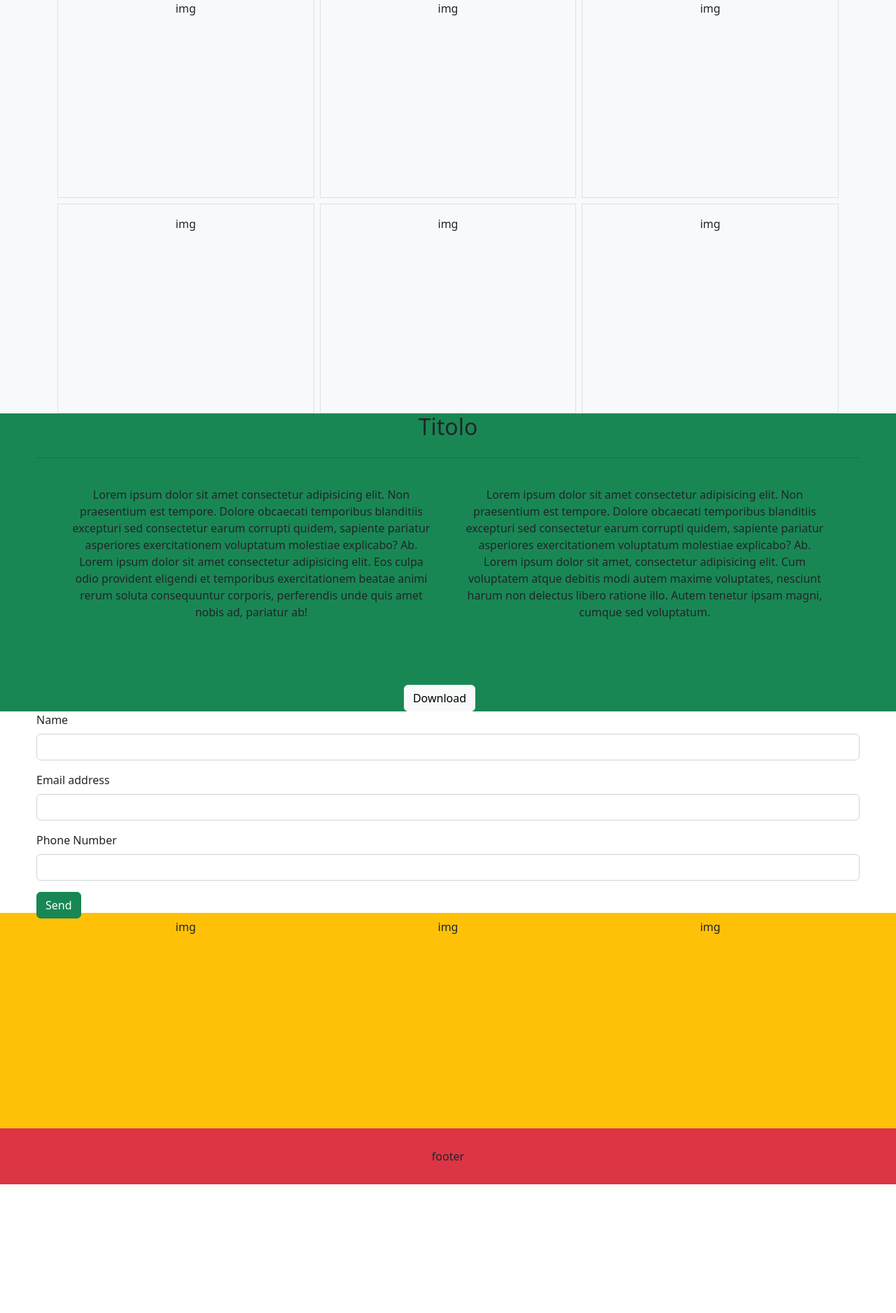
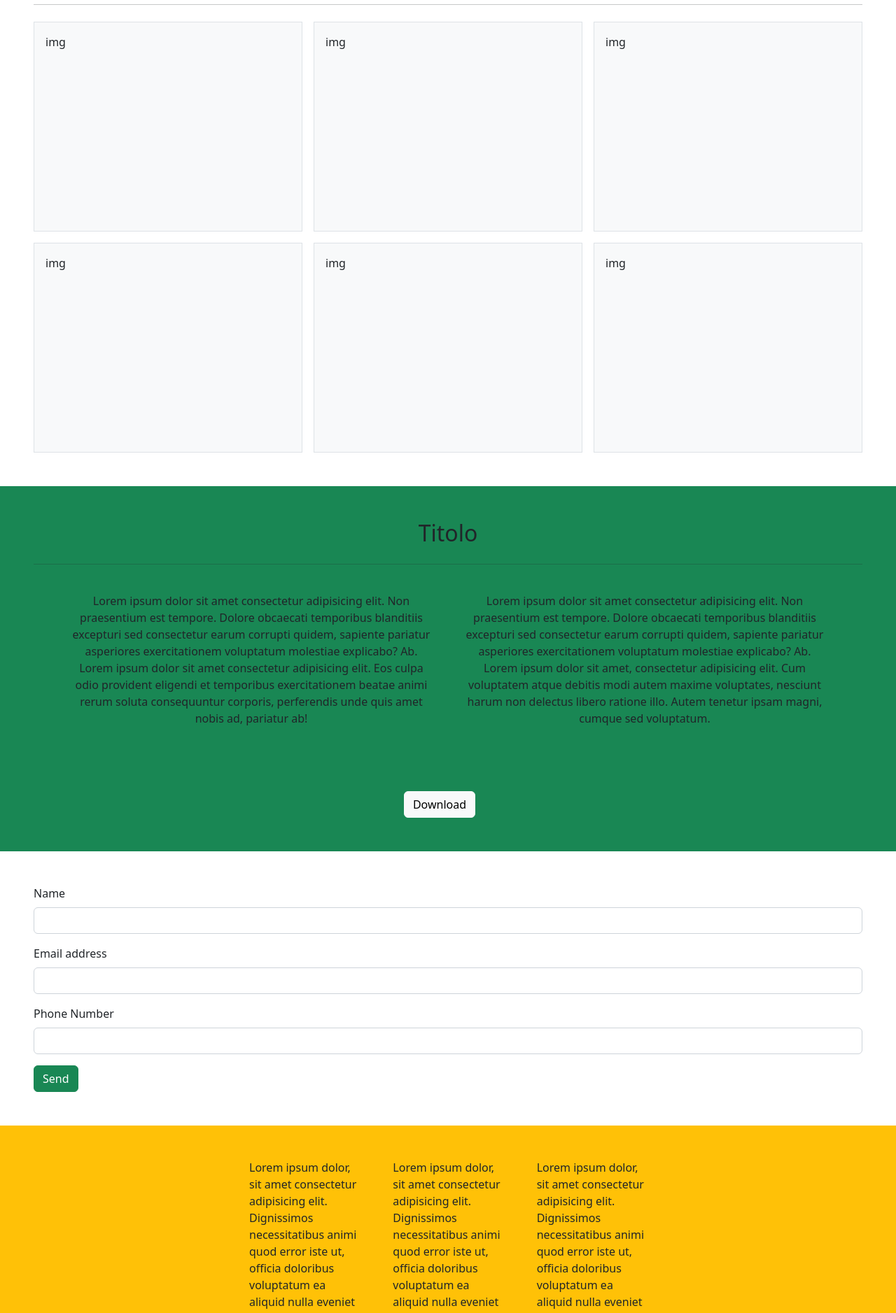
Before and after one commit to LorenzoSeverini/html-css-bootstrap-freelancer, a plain HTML site: page index.html in a window 1280 px wide. Shown: the part 395-2272 px from the top of the page at 70% size. Before the commit the page ends 2088 px from the top, so only its background shows below. Drawn offline with nearby package versions, Linux system fonts and the light colour scheme.

Commit message:
feat(html):fix and add skeleton

```diff
--- a/index.html
+++ b/index.html
@@ -14,19 +14,14 @@
 
 
     <!-- nav bar  -->
-    <header>
-        <nav class="navbar-expand-lg my_class_navbar_inside my_class_flex">
-            <div class="container-fluid">
-
+        <nav class="navbar-expand-lg my_class_navbar_inside">
+            <div class="container-fluid d-flex justify-content-center align-items-center my_class_color_white h-100 px-5">
                 <!-- nav inside  -->
-                <div class="my_class_flex my_class_boxed  my_class_color_white">
                 <a class="navbar-brand" href="#">START BOOTSTRAP</a>
                 <button class="navbar-toggler" type="button" data-bs-toggle="collapse" data-bs-target="#navbarNav" aria-controls="navbarNav" aria-expanded="false" aria-label="Toggle navigation">
                 <span class="navbar-toggler-icon"></span>
                 </button>
-
                 <div class="collapse navbar-collapse" id="navbarNav">
-
                     <ul class="navbar-nav ms-auto">
                         <li class="nav-item my_class_padding_10">
                             <a class="nav-link" href="#">PORTFOLIO</a>
@@ -41,19 +36,15 @@
                         </li>
                     </ul>
                 </div>
-
-                </div>
             </div>
         </nav>
-    </header>
 
     <main>
 
         <!-- Hero section  -->
-        <section>
-            <div id="container" class="bg-primary py-5">
-                <div class="container my_class_boxed ">
-                    <div class="row my_class_boxed">
+        <section class="bg-primary">
+                <div class="container p-5">
+                    <div class="row">
                         <div class="col-12 text-center">
                             <!-- <img src="" alt=""> -->
                             <h1>START BOOSTRAP</h1>
@@ -64,21 +55,22 @@
                         </div>
                     </div>
                 </div>
-            </div>
         </section>
 
         <!-- main section  -->
-        <section >
-            <div class="container-fluid bg-light">
-                <div class="row my_class_boxed">
+        <section class="bg-white" >
+            <div class="container-fluid p-5">
+                <div class="row">
+
                     <div class="col-12 text-center">
                         <h2>Titolo</h2>
                         <hr class="my-4">
                     </div>
+
                 </div>
 
-                <div class="container text-center">
-                    <div class="row g-2">
+                <div class="row g-3">
+
                     <div class="col-4">
                         <div class="p-3 border bg-light min-height">img</div>
                     </div>
@@ -101,13 +93,12 @@
                 </div>
 
             </div>
-            </div>
         </section>
 
         <!-- 2 section  -->
-        <section >
-            <div class="container-fluid bg-success">
-                <div class="row my_class_boxed">
+        <section class="bg-success">
+            <div class="container-fluid p-5">
+                <div class="row ">
                     <div class="col-12 text-center">
                         <h2>Titolo</h2>
                         <hr class="my-4">
@@ -136,8 +127,8 @@
         </section>
 
         <!-- contact me  -->
-        <section>
-            <div class="container-fluid my_class_boxed">
+        <section class="bg-white">
+            <div class="container-fluid p-5">
                 <form>
                     <div class="mb-3">
                         <label for="name" class="form-label">Name</label>
@@ -159,19 +150,17 @@
         </section>
 
         <!-- 3 section  -->
-        <section >
-            <div class="container-fluid bg-warning">
-                <div class="container text-center">
-                    <div class="row g-2">
-                        <div class="col-4">
-                            <div class="p-6 min-height">img</div>
+        <section class="bg-warning">
+            <div class="container-fluid p-5">
+                <div class="row g-5 d-flex justify-content-center align-items-center">
+                    <div class="col-2">
+                        <div class="p-6 min-height">Lorem ipsum dolor, sit amet consectetur adipisicing elit. Dignissimos necessitatibus animi quod error iste ut, officia doloribus voluptatum ea aliquid nulla eveniet ipsa ratione blanditiis neque perferendis qui accusantium dolores?</div>
                     </div>
-                        <div class="col-4">
-                            <div class="p-6 min-height">img</div>
+                    <div class="col-2">
+                        <div class="p-6 min-height">Lorem ipsum dolor, sit amet consectetur adipisicing elit. Dignissimos necessitatibus animi quod error iste ut, officia doloribus voluptatum ea aliquid nulla eveniet ipsa ratione blanditiis neque perferendis qui accusantium dolores?</div>
                     </div>
-                        <div class="col-4">
-                            <div class="p-6 min-height">img</div>
-                        </div>
+                    <div class="col-2">
+                        <div class="p-6 min-height">Lorem ipsum dolor, sit amet consectetur adipisicing elit. Dignissimos necessitatibus animi quod error iste ut, officia doloribus voluptatum ea aliquid nulla eveniet ipsa ratione blanditiis neque perferendis qui accusantium dolores?</div>
                     </div>
                 </div>
             </div>
@@ -180,13 +169,11 @@
     </main>
 
     <footer>
-        <section >
-            <div class="container-fluid bg-danger my_class_inside_footer my_display_flex">
-                <div class="container my_footer_flex text-center">
+        <section class="bg-danger">
+            <div class="container-fluid my_class_inside_footer d-flex justify-content-center align-items-center">
                     <div class="row">
                         <div class="col-12">
                             <div>footer</div>
-                        </div>
                         </div>
                     </div>
             </div>
```
Lines whose indentation alone changed are shown as unchanged.
